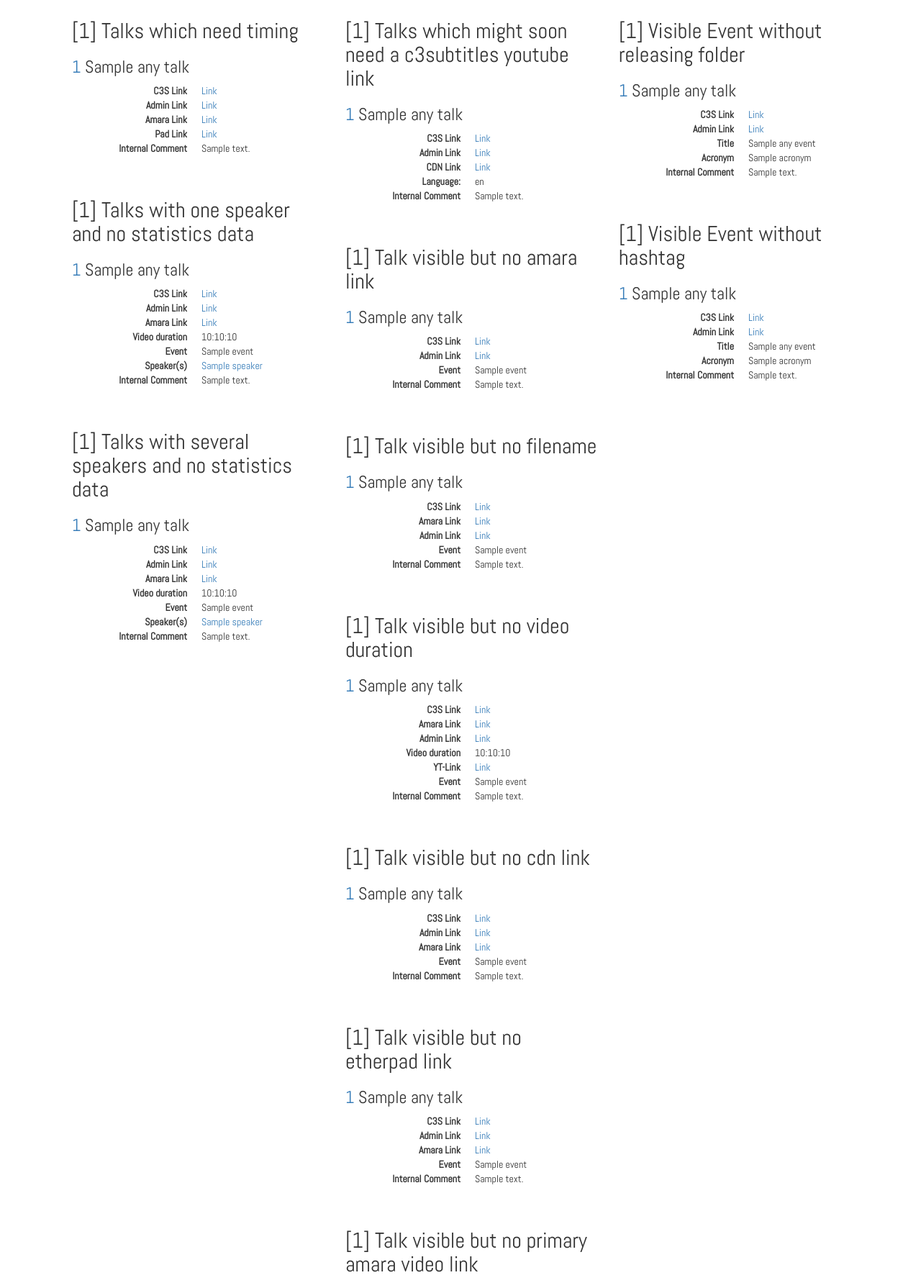
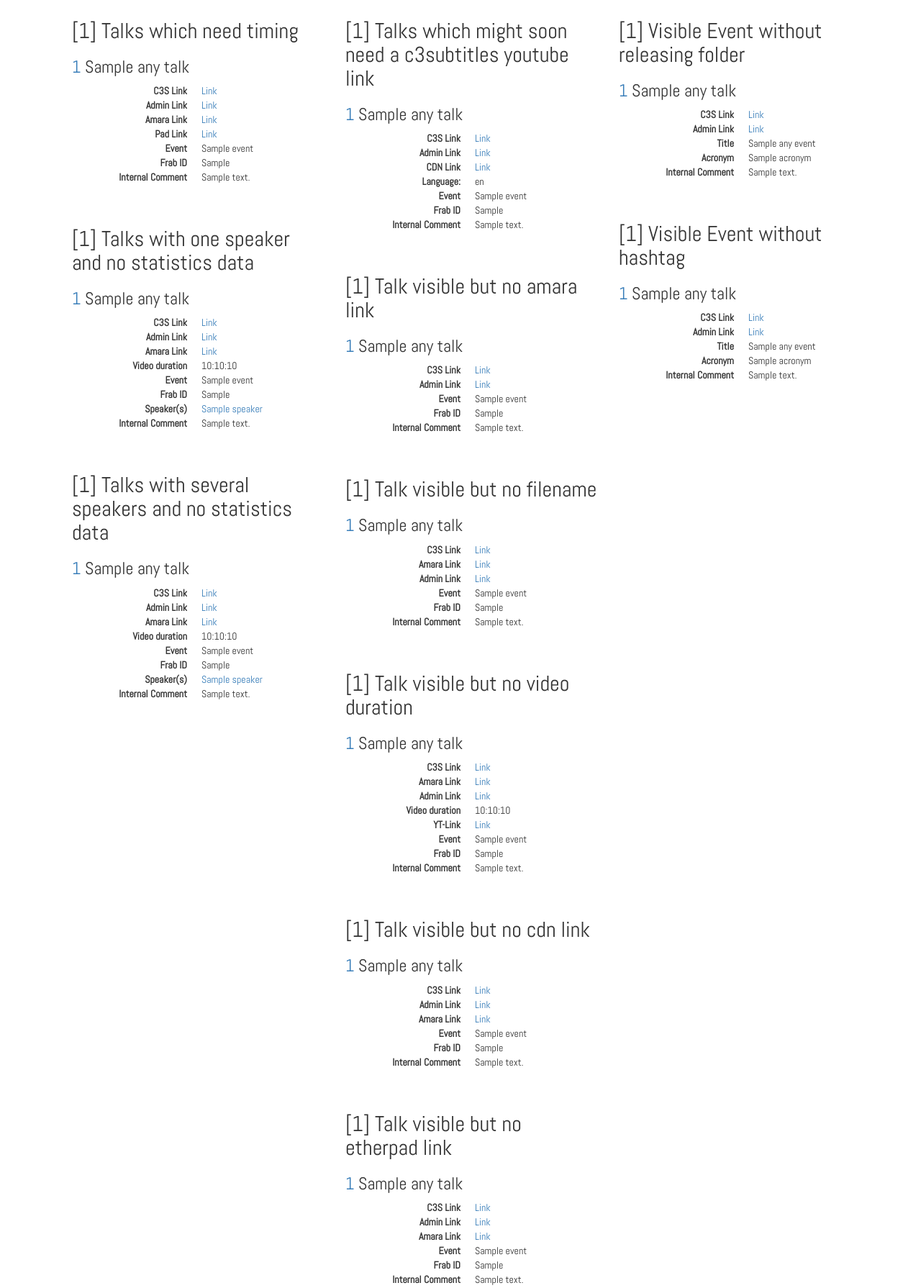
Before and after one commit to c3subtitles/subtitleStatus, a Django app: template www/templates/dashboard.html in a window 1280 px wide; the page is wider, and only the part inside the window is pictured. Shown: the part 143-1933 px from the top of that part at 72% size. Run offline with Django 3.2, Linux system fonts and the light colour scheme; a user stored in the database is signed in; tables that the repository leaves empty hold one stand-in row (values such as "Sample post"); the template is opened without the code that fills it: most values are stand-ins (such as "Sample title", 1, 10 or a date in 2020); parts of the project's set-up code (start-up, migrations or seed data) failed here and were passed over; some libraries are stand-ins or nearby versions.

Commit message:
More dashboard updates

```diff
--- a/www/templates/dashboard.html
+++ b/www/templates/dashboard.html
@@ -28,6 +28,10 @@
                 {% else %}
                     <dd>-</dd>
                 {% endif %}
+                <dt>Event</dt>
+                    <dd>{{any_talk.event}}</dd>
+                <dt>Frab ID</dt>
+                    <dd>{{any_talk.frab_id_talk}}</dd>
                 <dt>Internal Comment</dt>
                 {% if any_talk.internal_comment != "" %}
                     <dd>{{any_talk.internal_comment}}</dd>
@@ -58,6 +62,8 @@
                     <dd>{{any_talk.video_duration | date:"H:i:s"}}</dd>
                 <dt>Event</dt>
                     <dd>{{any_talk.event}}</dd>
+                <dt>Frab ID</dt>
+                    <dd>{{any_talk.frab_id_talk}}</dd>
                 <dt>Speaker(s)</dt>
                 {% for speaker in any_talk.persons.all %}
                     <dd><a href="/speaker/{{speaker.id}}">{{speaker.name}}</a></dd>
@@ -90,6 +96,8 @@
                     <dd>{{any_talk.video_duration | date:"H:i:s"}}</dd>
                 <dt>Event</dt>
                     <dd>{{any_talk.event}}</dd>
+                <dt>Frab ID</dt>
+                    <dd>{{any_talk.frab_id_talk}}</dd>
                 <dt>Speaker(s)</dt>
                 {% for speaker in any_talk.persons.all %}
                     <dd><a href="/speaker/{{speaker.id}}">{{speaker.name}}</a></dd>
@@ -118,6 +126,10 @@
                     <dd><a href="{{any_talk.link_to_video_file}}">Link</a></dd>
                 <dt>Language:</dt>
                     <dd>{{any_talk.orig_language}}</dd>
+                <dt>Event</dt>
+                    <dd>{{any_talk.event}}</dd>
+                <dt>Frab ID</dt>
+                    <dd>{{any_talk.frab_id_talk}}</dd>
                 <dt>Internal Comment</dt>
                 {% if any_talk.internal_comment != "" %}
                     <dd>{{any_talk.internal_comment}}</dd>
@@ -138,6 +150,8 @@
                     <dd><a href="/admin/www/talk/{{any_talk.id}}">Link</a></dd>
                 <dt>Event</dt>
                     <dd>{{any_talk.event}}</dd>
+                <dt>Frab ID</dt>
+                    <dd>{{any_talk.frab_id_talk}}</dd>
                 <dt>Internal Comment</dt>
                 {% if any_talk.internal_comment != "" %}
                     <dd>{{any_talk.internal_comment}}</dd>
@@ -164,6 +178,8 @@
                     <dd><a href="/admin/www/talk/{{any_talk.id}}">Link</a></dd>
                 <dt>Event</dt>
                     <dd>{{any_talk.event}}</dd>
+                <dt>Frab ID</dt>
+                    <dd>{{any_talk.frab_id_talk}}</dd>
                 <dt>Internal Comment</dt>
                 {% if any_talk.internal_comment != "" %}
                     <dd>{{any_talk.internal_comment}}</dd>
@@ -198,6 +214,8 @@
                     {% endif %}
                 <dt>Event</dt>
                     <dd>{{any_talk.event}}</dd>
+                <dt>Frab ID</dt>
+                    <dd>{{any_talk.frab_id_talk}}</dd>
                 <dt>Internal Comment</dt>
                 {% if any_talk.internal_comment != "" %}
                     <dd>{{any_talk.internal_comment}}</dd>
@@ -224,6 +242,8 @@
                 {% endif %}
                 <dt>Event</dt>
                     <dd>{{any_talk.event}}</dd>
+                <dt>Frab ID</dt>
+                    <dd>{{any_talk.frab_id_talk}}</dd>
                 <dt>Internal Comment</dt>
                 {% if any_talk.internal_comment != "" %}
                     <dd>{{any_talk.internal_comment}}</dd>
@@ -250,6 +270,8 @@
                 {% endif %}
                 <dt>Event</dt>
                     <dd>{{any_talk.event}}</dd>
+                <dt>Frab ID</dt>
+                    <dd>{{any_talk.frab_id_talk}}</dd>
                 <dt>Internal Comment</dt>
                 {% if any_talk.internal_comment != "" %}
                     <dd>{{any_talk.internal_comment}}</dd>
@@ -276,6 +298,8 @@
                 {% endif %}
                 <dt>Event</dt>
                     <dd>{{any_talk.event}}</dd>
+                <dt>Frab ID</dt>
+                    <dd>{{any_talk.frab_id_talk}}</dd>
                 <dt>Internal Comment</dt>
                 {% if any_talk.internal_comment != "" %}
                     <dd>{{any_talk.internal_comment}}</dd>
@@ -326,6 +350,8 @@
                 {% endif %}
                 <dt>Event</dt>
                     <dd>{{any_talk.event}}</dd>
+                <dt>Frab ID</dt>
+                    <dd>{{any_talk.frab_id_talk}}</dd>
                 <dt>Language:</dt>
                     <dd>{{any_talk.orig_language}}</dd>
                 <dt>Internal Comment</dt>
```
